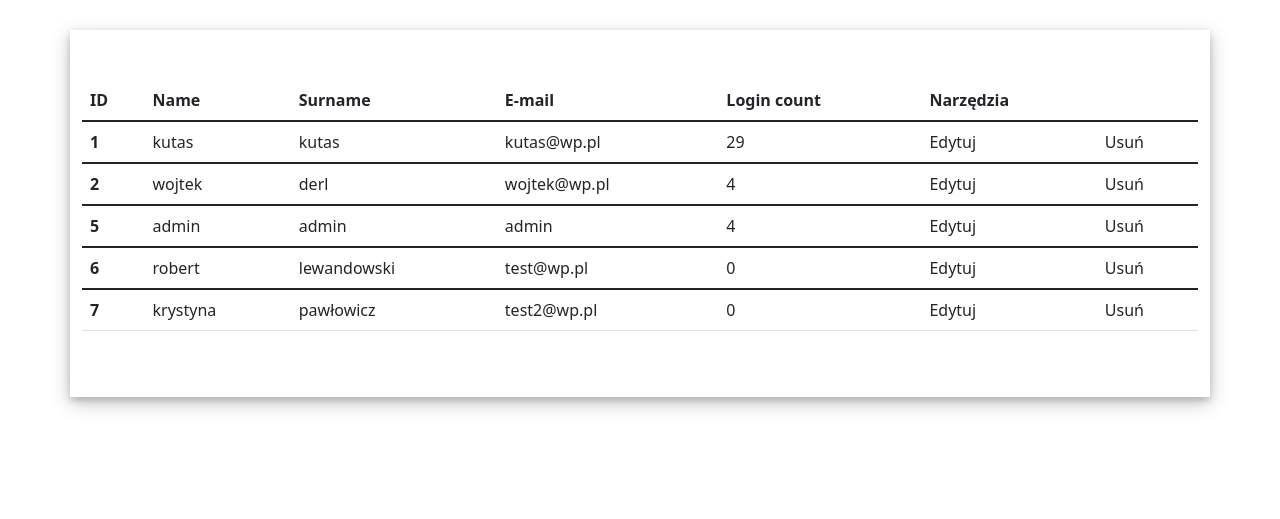
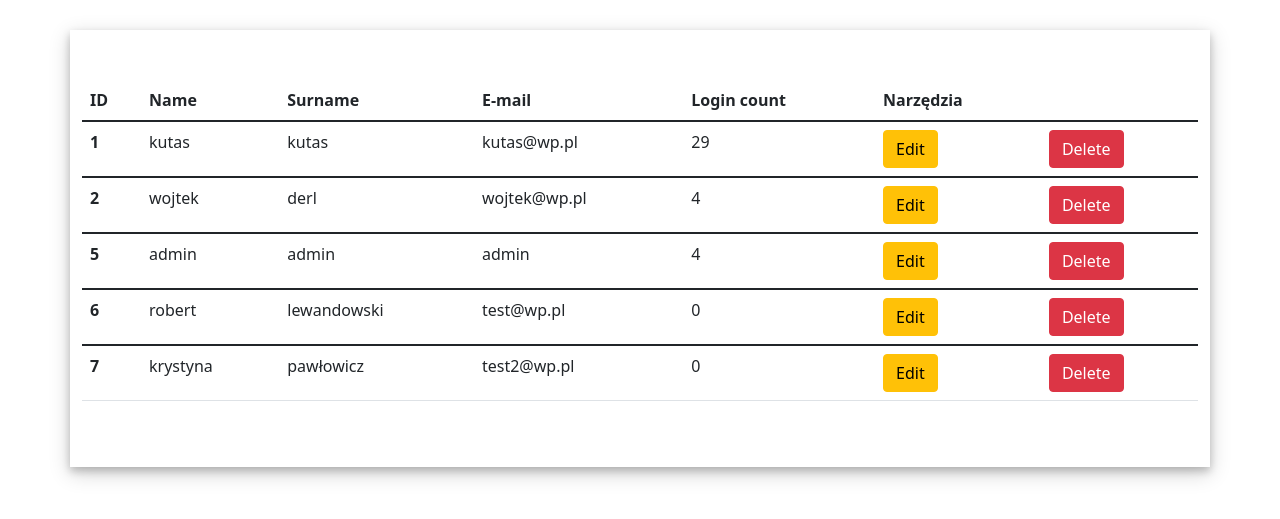
Before and after one commit to Wojtyua/flask_project, a Flask app: template templates/admin.html in a window 1280 px wide. Shown: the part 56-575 px from the top of the page. Run offline with Flask 2, Linux system fonts and the light colour scheme; the template is opened without the code that fills it: values that come from a table or form of the project are taken from there, others are empty; data comes from the database, SQL or seed files in the repository; both versions use the stored data as it was after the commit.

Commit message:
admin delete and uthorization

```diff
--- a/app.py
+++ b/app.py
@@ -1,4 +1,4 @@
-from flask import Flask, render_template, url_for, redirect, flash
+from flask import Flask, render_template, url_for, redirect, flash, abort
 from flask_sqlalchemy import SQLAlchemy
 from flask_login import UserMixin, login_user, LoginManager, login_required, logout_user, current_user
 from flask_wtf import FlaskForm
@@ -92,7 +92,7 @@ def logout():
 @app.route('/profile', methods=['GET', 'POST'])
 @login_required
 def profile():
-    logout_user()
+    user = current_user
     return redirect(url_for('home'))
 
 
@@ -112,9 +112,26 @@ def register():
 
 
 @app.route('/admin', methods=['GET', 'POST'])
+@login_required
 def admin():
-    all_users = User.query.all()
-    return render_template('admin.html', users = all_users)
+    if(current_user.isAdmin == True):
+        all_users = User.query.all()
+        return render_template('admin.html', users = all_users)
+    else:
+        return redirect(url_for('home'))
+
+
+@app.route('/admin/<int:id>/delete', methods = ['GET','POST'])
+@login_required
+def delete(id):
+    if(current_user.isAdmin == True):
+        user = User.query.filter_by(id=id).first()
+        if user:
+            db.session.delete(user)
+            db.session.commit()
+            return redirect('/admin')
+        else:
+            abort(404)
 
 
 @app.route('/top_users', methods=['GET', 'POST'])
--- a/templates/admin.html
+++ b/templates/admin.html
@@ -20,8 +20,8 @@
       <td>{{ user.last_name }}</td>
       <td>{{ user.email }}</td>
       <td>{{ user.login_count }}</td>
-      <td>Edytuj</td>
-      <td>Usuń</td>
+      <td><a href="" type="button" class="btn btn-warning">Edit</a></td>
+      <td><a href="/admin/{{user.id}}/delete" type="button" class="btn btn-danger">Delete</a></td>
     </tr>
   </tbody>
   {% endfor %}
--- a/templates/top_users.html
+++ b/templates/top_users.html
@@ -15,7 +15,7 @@
     {% for user in users %}
 
     <tr>
-        <th scope="row">{{ user.id }}</td>
+      <th scope="row">{{user.id}}</th>
       <td>{{ user.name }}</td>
       <td>{{ user.last_name }}</td>
       <td>{{ user.email }}</td>
```
Also changed, not shown: database.db. Lines whose indentation alone changed are shown as unchanged.
